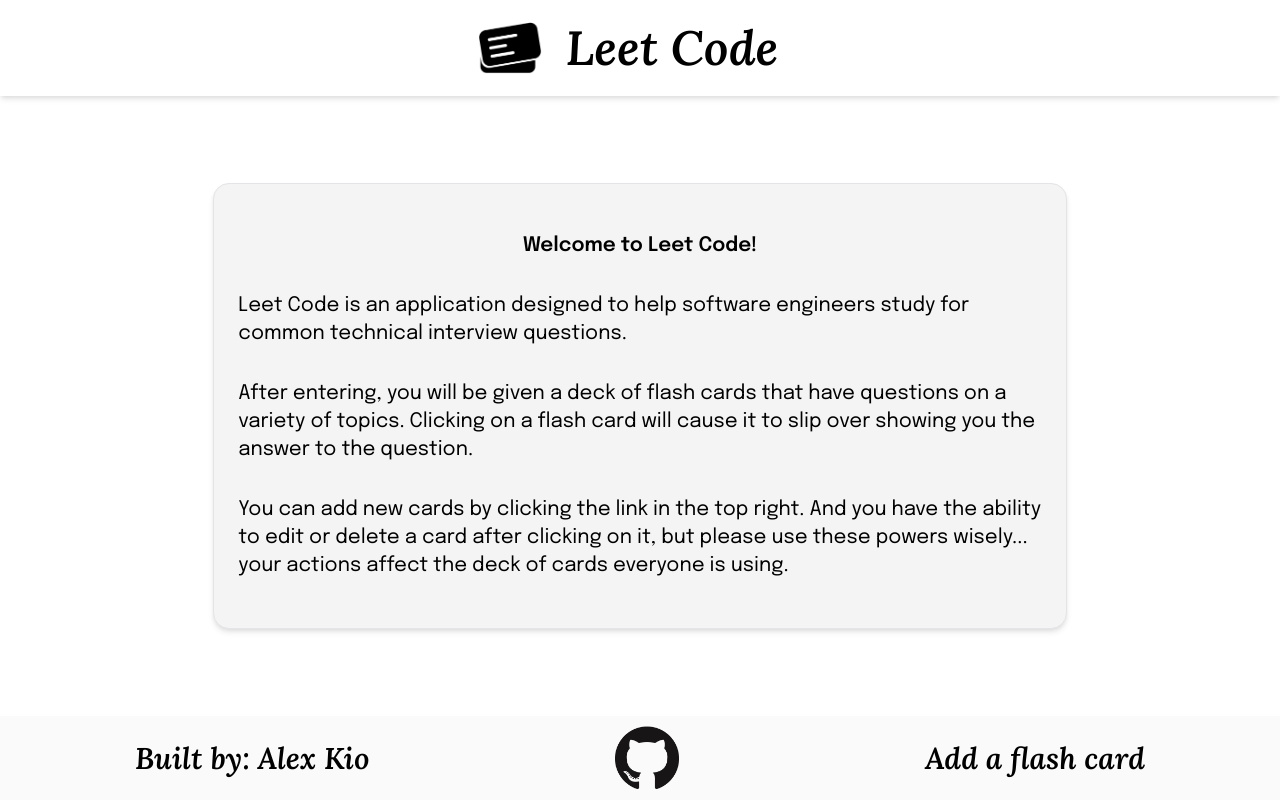
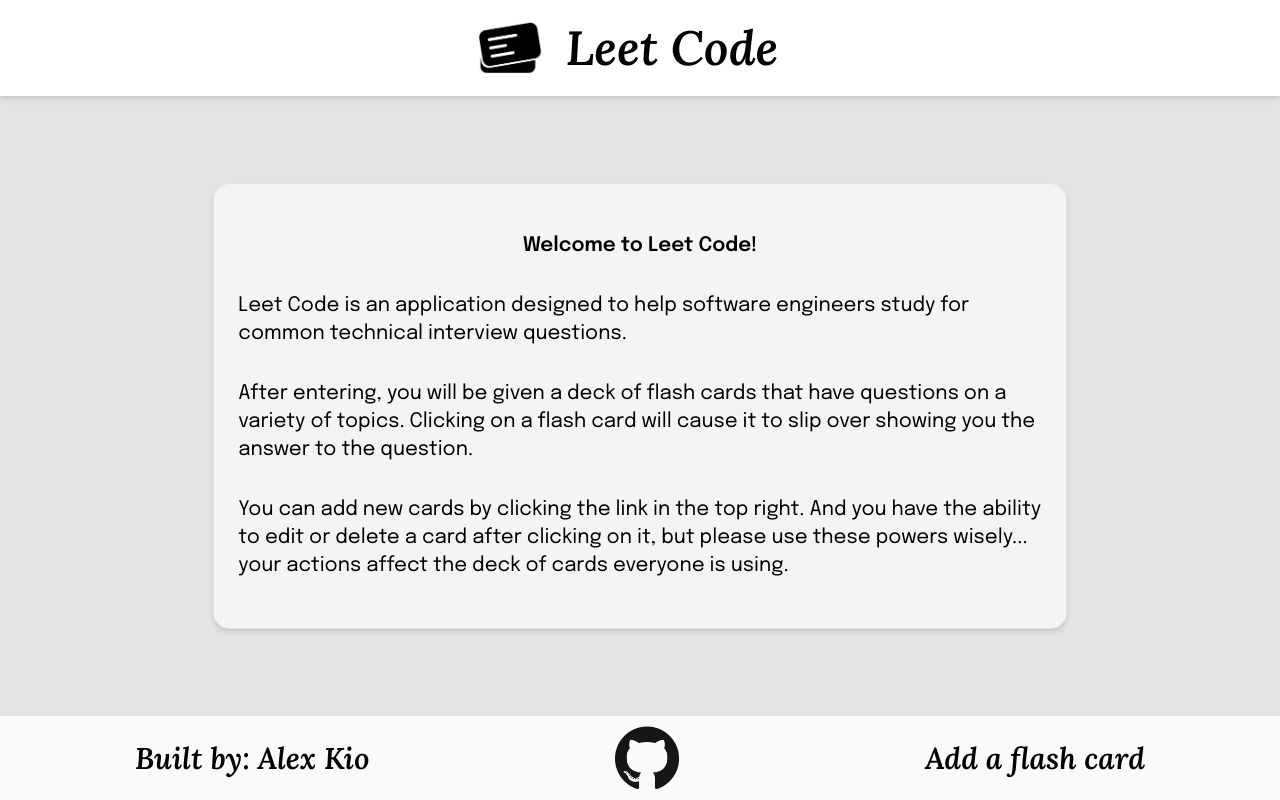
Before and after one commit to alexmkio/leet-cards, a Next.js app: page / in a window 1280 px wide. Built offline with nearby package versions, Linux system fonts and the light colour scheme; no server answers.

Commit message:
Give body a background color

```diff
--- a/components/Layout.js
+++ b/components/Layout.js
@@ -5,7 +5,7 @@ export default function Layout({ children }) {
   return (
     <div className="flex flex-col h-screen">
       <Header />
-      <main className="flex-grow">
+      <main className="flex-grow bg-gray-200">
         { children }
       </main>
       <Footer />
```
